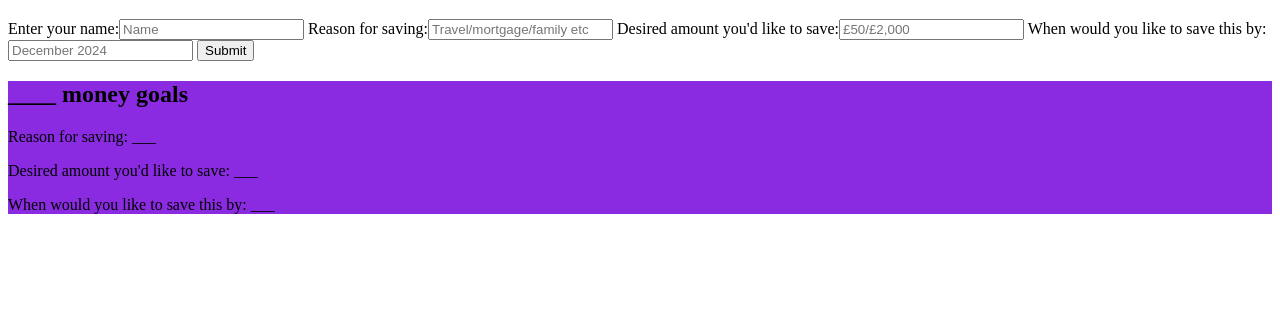
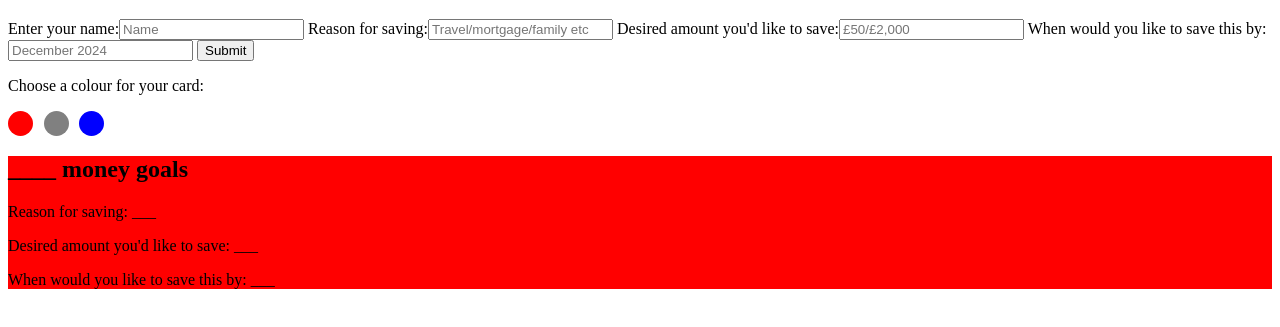
Before and after one commit to NiamhBrown/restart, a plain HTML site: page index.html in a window 1280 px wide. Shown: the part 61-388 px from the top of the page. Drawn offline with Linux system fonts and the light colour scheme.

Commit message:
color selector working

```diff
--- a/index.html
+++ b/index.html
@@ -16,12 +16,20 @@
     When would you like to save this by: <input type="text" placeholder="December 2024" autocomplete="off" id="date">
     <button onclick="handleSubmit()">Submit</button>
 
+    <p>Choose a colour for your card:</p>
+    <div class="colors">
+        <span class="color1"></span>
+        <span class="color2"></span>
+        <span class="color3"></span>
+     </div>
 
     <div class="card">
 <h2 id="cardTitle">____ money goals</h2>
 <p>Reason for saving: <span id="cardReason">___</span></p>
 <p>Desired amount you'd like to save: <span id="cardAmount">___</span></p>
 <p>When would you like to save this by: <span id="cardDate">___</span></p>
+
+
     </div>
     <script src="script.js"></script>
 </body>
--- a/script.js
+++ b/script.js
@@ -1,5 +1,5 @@
 
-
+//this function displays all the information the user has inputted in the card
 function handleSubmit(){
 var name = document.getElementById('name').value;
 let cardTitle = document.querySelector("#cardTitle");
@@ -17,3 +17,22 @@ var date = document.getElementById('date').value;
 let cardDate = document.querySelector("#cardDate");
 cardDate.innerHTML = `${date}`;
 }
+
+//changes the background colour of the card when user clicks on coloured circles
+
+const cardBackground = document.querySelector(".card")
+
+const color1Color = document.querySelector(".color1");
+color1Color.addEventListener("click", function () {
+    cardBackground.style.backgroundColor = "red";
+});
+
+const color2Color = document.querySelector(".color2");
+color2Color.addEventListener("click", function () {
+    cardBackground.style.backgroundColor = "grey";
+});
+
+const color3Color = document.querySelector(".color3");
+color3Color.addEventListener("click", function () {
+    cardBackground.style.backgroundColor = "blue";
+});
--- a/style.css
+++ b/style.css
@@ -3,5 +3,32 @@ h1 {
 }
 
 .card{
-    background-color: blueviolet;
+    background-color: red;
 }
+
+.colors {
+    display: flex;
+    width: 6rem;
+    justify-content: space-between;
+    cursor: pointer;
+  }
+.color1 {
+    background: red;
+    width: 25px;
+    height: 25px;
+    border-radius: 50%;
+  }
+
+  .color2 {
+    background: gray;
+    width: 25px;
+    height: 25px;
+    border-radius: 50%;
+  }
+
+  .color3 {
+    background: blue;
+    width: 25px;
+    height: 25px;
+    border-radius: 50%;
+  }
```
